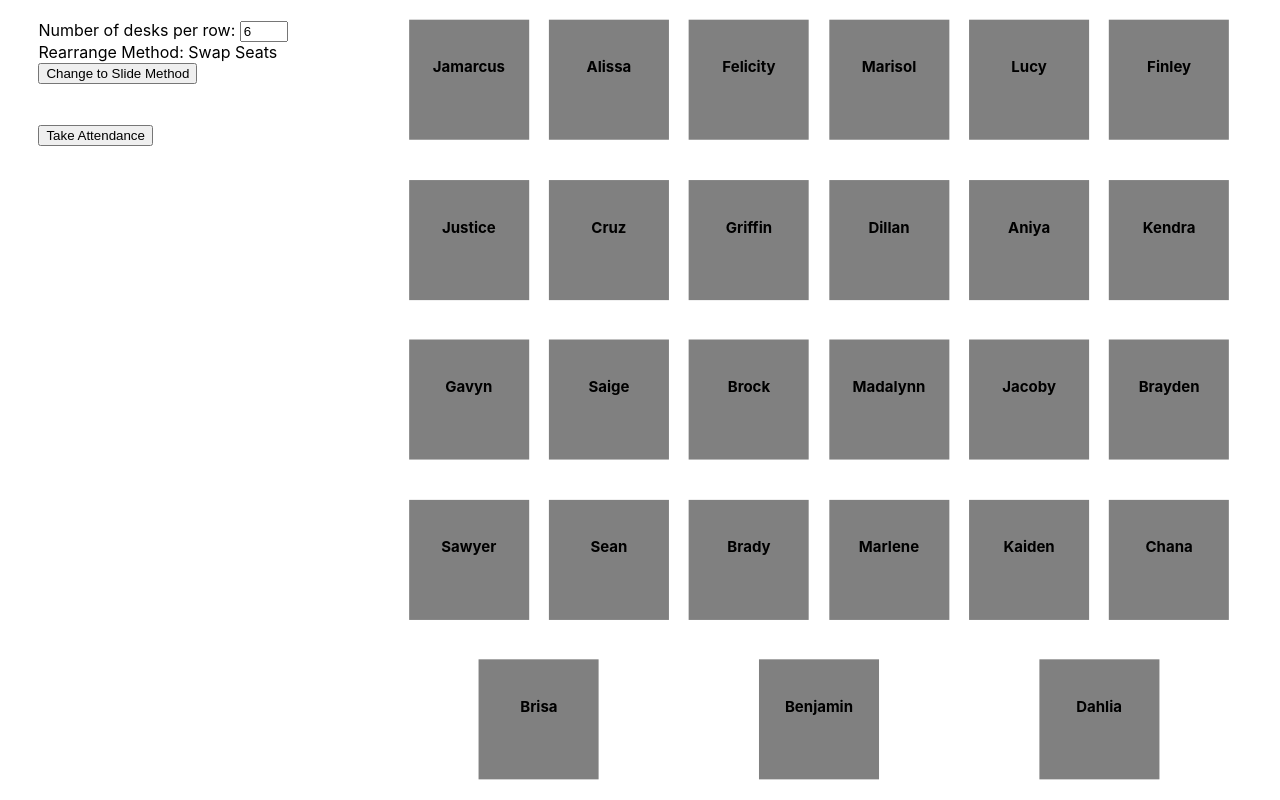
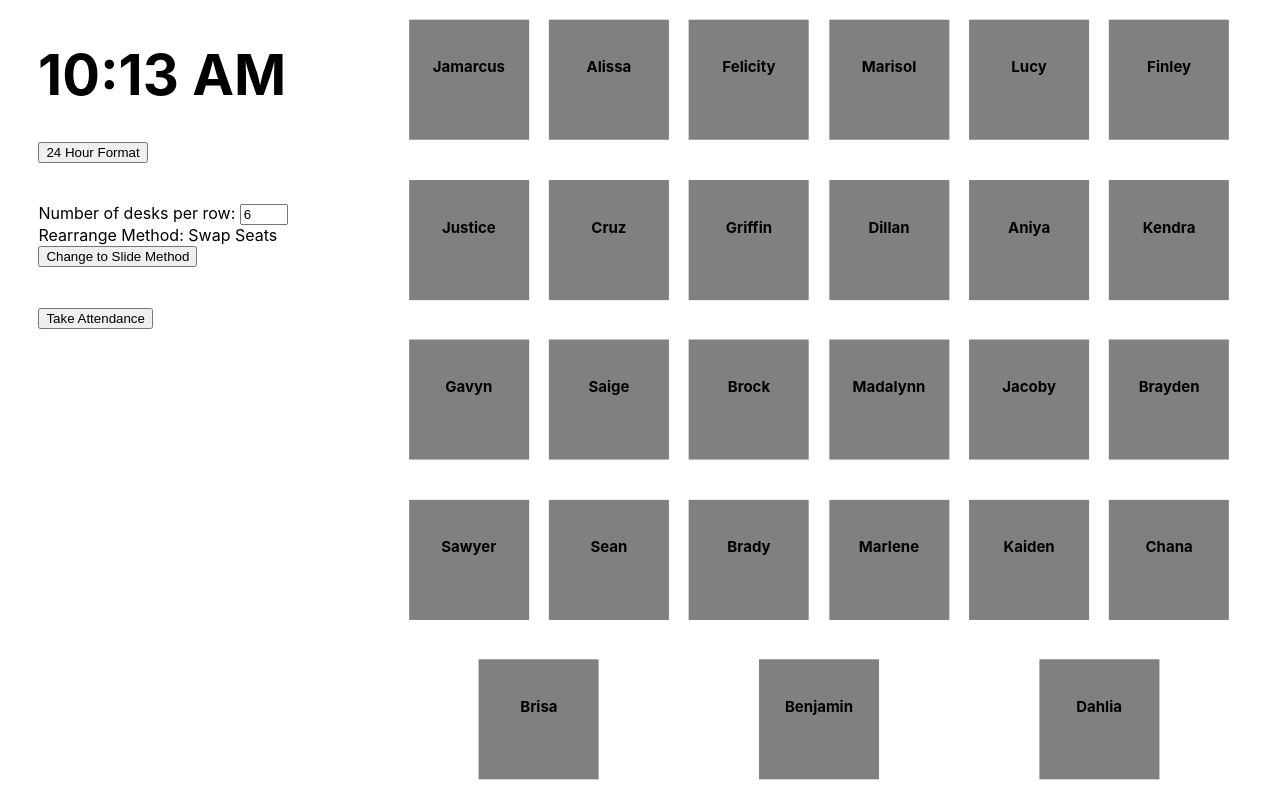
Before and after one commit to ChrisPoche/Classroom, a React (Create React App) app: page / in a window 1280 px wide. Both pictures are taken after a click on the button "Import Demo Data". Built offline with nearby package versions, Linux system fonts and the light colour scheme.

Commit message:
Classroom-details Clock
Added a clock that updates each minute, checking the offset against the new Date() in case the setTimeout gets out of sync. Also contains the ability to toggle 24h / 12h format.

```diff
--- a/src/App.css
+++ b/src/App.css
@@ -12,6 +12,10 @@ body {
   position: absolute;
   left: 3vw;
   top: 20px;
+  width: 29vw;
+}
+#clock {
+  transform-origin: top left;
 }
 #classroom {
   position: absolute;
@@ -58,6 +62,9 @@ body {
 button {
   margin-bottom: 40px;
 }
+#tfh-button {
+  margin-top: 40px;
+}
 #toggle-attendance-button, #toggle-quickattendance-button {
   margin-bottom: 20px;
 }
--- a/src/App.js
+++ b/src/App.js
@@ -1,6 +1,7 @@
 import React from 'react';
 import './App.css';
 import Student from './components/Student';
+import Clock from './components/Clock';
 
 export default class App extends React.Component {
   constructor(props) {
@@ -245,6 +246,7 @@ export default class App extends React.Component {
       <div className="App">
         {this.state.classList.length > 0 && (
           <div id='classroom-details'>
+            <Clock />
             <form>
               <label>Number of desks per row: </label>
               <input type='number' max='6' min='3' onChange={this.changeRowCount} value={this.state.deskPerRow} />
--- /dev/null
+++ b/src/components/Clock.js
@@ -0,0 +1,52 @@
+import React from 'react';
+
+export default class Clock extends React.Component {
+    constructor(props) {
+        super(props);
+        let twentyFourHour = localStorage.getItem('Clock-ISO-Format') ?
+            localStorage.getItem('Clock-ISO-Format') === 'false' ?
+                false :
+                true :
+            false;
+        let time = twentyFourHour ? new Date().toTimeString() : new Date().toLocaleTimeString();
+        time = twentyFourHour ? time.slice(0, time.indexOf(' ') - 3) : time.slice(0, time.indexOf(' ') - 3) + time.slice(time.indexOf(' '));
+
+        this.state = {
+            time,
+            twentyFourHour
+        }
+    }
+    componentDidMount = () => {
+        this.getTime();
+        localStorage.setItem('Clock-ISO-Format', this.state.twentyFourHour);
+        let clock = document.getElementById('clock');
+        clock.style.transform = 'scale(1.75)';
+    }
+    componentDidUpdate = () => {
+        this.getTime();
+    }
+    getTime = () => {
+        let time = new Date();
+        let offset = 60 - time.getSeconds();
+        if (offset !== 0) setTimeout(this.updateTimeString, offset * 998); // offset the time of function call
+    }
+    updateTimeString = (twentyFourHour = this.state.twentyFourHour) => {
+        let time = twentyFourHour ? new Date().toTimeString() : new Date().toLocaleTimeString();
+        time = twentyFourHour ? time.slice(0, time.indexOf(' ') - 3) : time.slice(0, time.indexOf(' ') - 3) + time.slice(time.indexOf(' '));
+        this.setState({ time })
+    }
+    toggleISOFormat = () => {
+        let twentyFourHour = !!this.state.twentyFourHour ? false : true;
+        localStorage.setItem('Clock-ISO-Format', twentyFourHour);
+        this.setState({ twentyFourHour });
+        this.updateTimeString(twentyFourHour);
+    }
+    render() {
+        return (
+            <div>
+                <h1 id='clock'>{this.state.time}</h1>
+                <button id='tfh-button' onClick={this.toggleISOFormat}>{this.state.twentyFourHour ? '12 Hour Format' : '24 Hour Format'}</button>
+            </div>
+        );
+    }
+}
```
